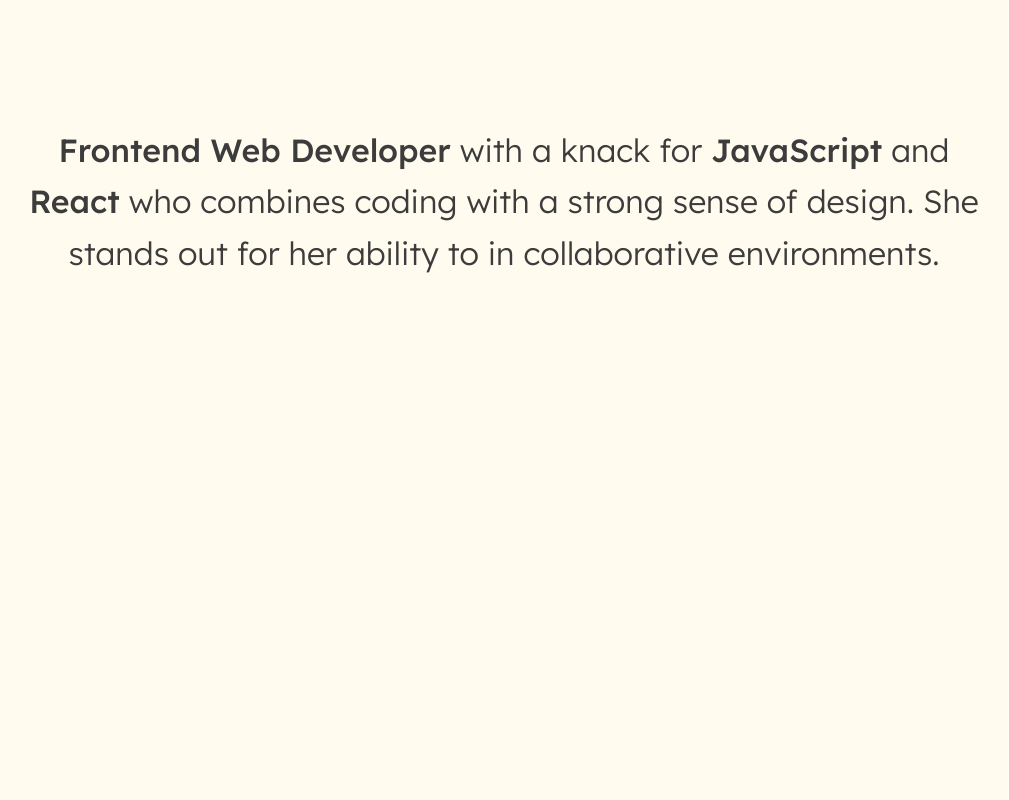
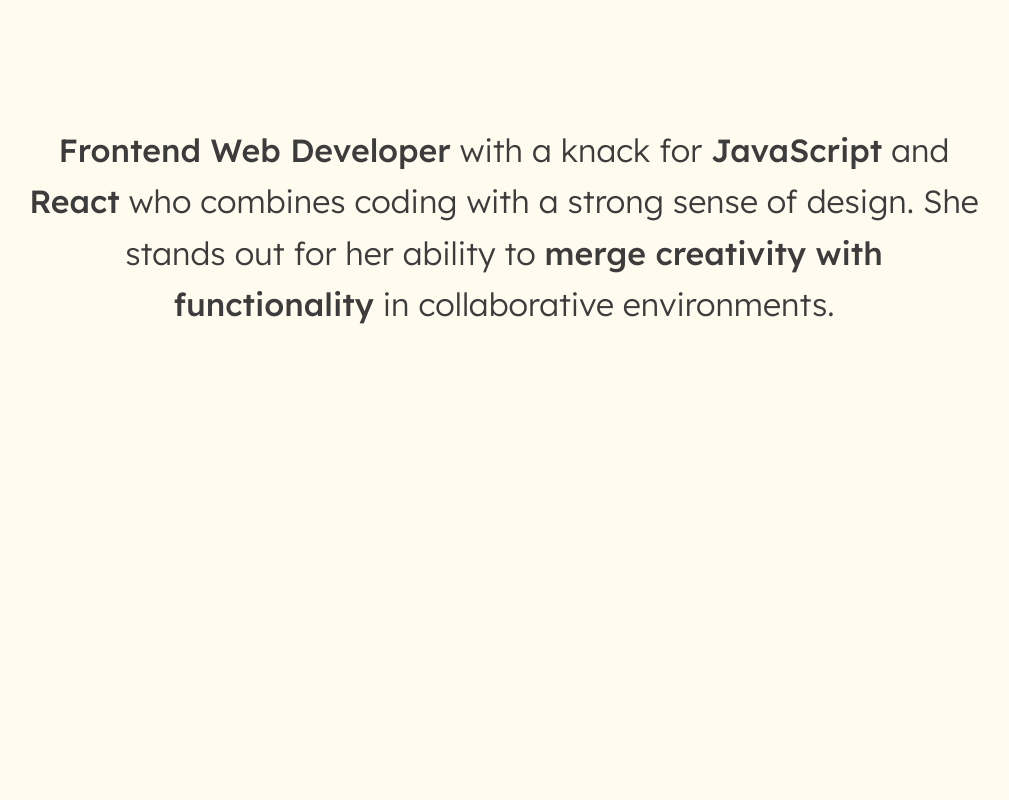
Before and after one commit to emdok/portfolio-v2, a Vue app: page / in a window 1280 px wide. Shown: the part 840-1640 px from the top of the page, without its empty margins (136-1145 px from the left). Built offline with nearby package versions, Linux system fonts and the light colour scheme.

Commit message:
update span

```diff
--- a/src/views/AboutView.vue
+++ b/src/views/AboutView.vue
@@ -1,5 +1,4 @@
-<script setup>
-</script>
+<script setup></script>
 
 <template>
   <div class="about-view">
@@ -7,16 +6,16 @@
       <span class="p2--bold">Frontend Web Developer</span> with a knack for
       <span class="p2--bold">JavaScript</span> and <span class="p2--bold">React</span> who combines
       coding with a strong sense of design. She stands out for her ability to
- in collaborative
-      environments.
+      <span class="p2--bold">merge creativity with functionality</span>
+      in collaborative environments.
     </p>
   </div>
 </template>
 
 <style lang="scss">
-  .about-view {
-    margin: 25% auto;
-    width: 75%;
-    text-align: center;
-  }
+.about-view {
+  margin: 25% auto;
+  width: 75%;
+  text-align: center;
+}
 </style>
```
